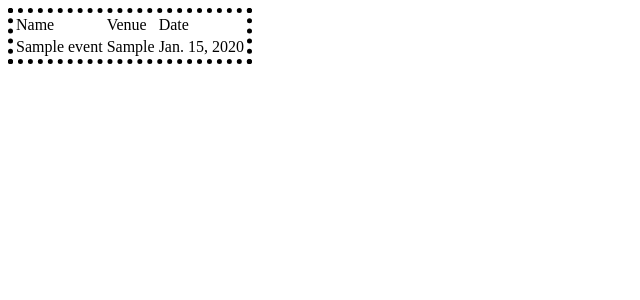
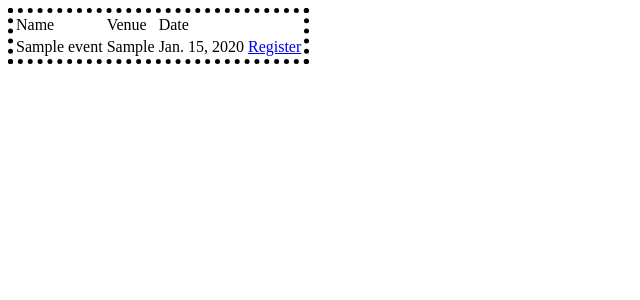
Before and after one commit to Pancham1603/frosh-web, a Django app: page /events/ in a window 1280 px wide. Shown: the top 300 px of the page, without its empty margins (0-640 px from the left). Run offline with Django 4.2, Linux system fonts and the light colour scheme; tables that the repository leaves empty hold one stand-in row (values such as "Sample post").

Commit message:
added instructions for event passes

```diff
--- a/apps/events/templates/events.html
+++ b/apps/events/templates/events.html
@@ -17,6 +17,7 @@
             <td>{{ event.name }}</td>
             <td>{{ event.venue }}</td>
             <td>{{ event.date }}</td>
+            <td><a href="register/{{ event.event_id }}">Register</a></td>
         </tr>
         {% endfor %}
     </table>
```
Also changed, not shown: apps/events/views.py (+8 -1 lines).
